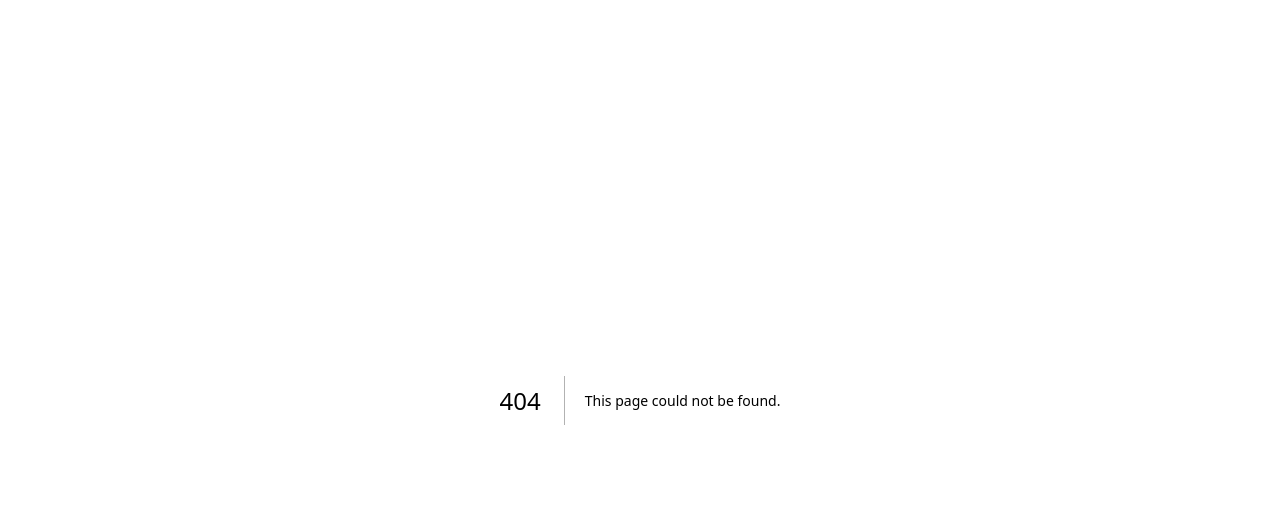
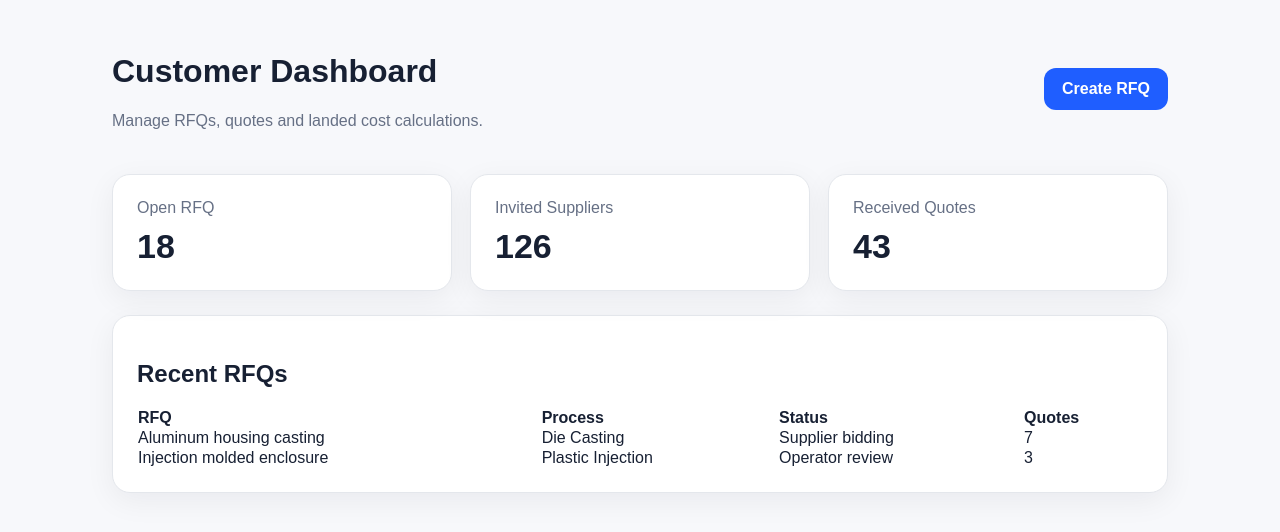
Before and after one commit to fastwind-ceo/factorybridge, a Next.js app in the folder frontend/: page /dashboard in a window 1280 px wide. Before the commit this address had no page. Shown: the top 532 px of the page. Built offline with nearby package versions, Linux system fonts and the light colour scheme.

Commit message:
Add frontend dashboard page

```diff
--- /dev/null
+++ b/frontend/app/dashboard/page.tsx
@@ -0,0 +1,58 @@
+const stats = [
+  { title: 'Open RFQ', value: '18' },
+  { title: 'Invited Suppliers', value: '126' },
+  { title: 'Received Quotes', value: '43' },
+]
+
+export default function DashboardPage() {
+  return (
+    <main className="container">
+      <div style={{ display: 'flex', justifyContent: 'space-between', alignItems: 'center', marginBottom: 28 }}>
+        <div>
+          <h1>Customer Dashboard</h1>
+          <p className="muted">Manage RFQs, quotes and landed cost calculations.</p>
+        </div>
+
+        <button className="button">Create RFQ</button>
+      </div>
+
+      <section className="grid grid-3">
+        {stats.map((item) => (
+          <div className="card" key={item.title}>
+            <div className="muted">{item.title}</div>
+            <div style={{ fontSize: 34, fontWeight: 800, marginTop: 10 }}>{item.value}</div>
+          </div>
+        ))}
+      </section>
+
+      <section className="card" style={{ marginTop: 24 }}>
+        <h2>Recent RFQs</h2>
+
+        <table style={{ width: '100%', borderCollapse: 'collapse' }}>
+          <thead>
+            <tr>
+              <th align="left">RFQ</th>
+              <th align="left">Process</th>
+              <th align="left">Status</th>
+              <th align="left">Quotes</th>
+            </tr>
+          </thead>
+          <tbody>
+            <tr>
+              <td>Aluminum housing casting</td>
+              <td>Die Casting</td>
+              <td>Supplier bidding</td>
+              <td>7</td>
+            </tr>
+            <tr>
+              <td>Injection molded enclosure</td>
+              <td>Plastic Injection</td>
+              <td>Operator review</td>
+              <td>3</td>
+            </tr>
+          </tbody>
+        </table>
+      </section>
+    </main>
+  )
+}
```
